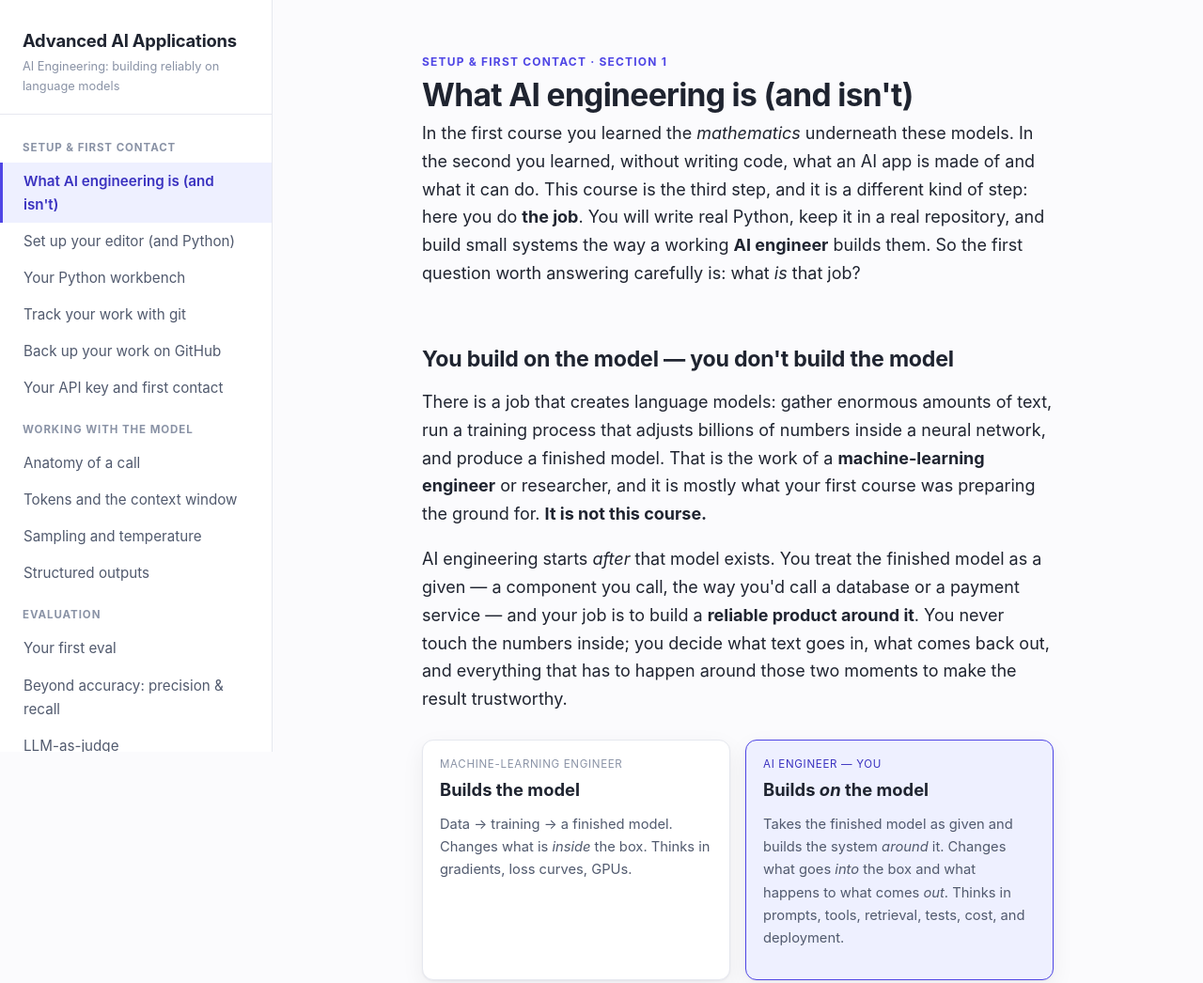
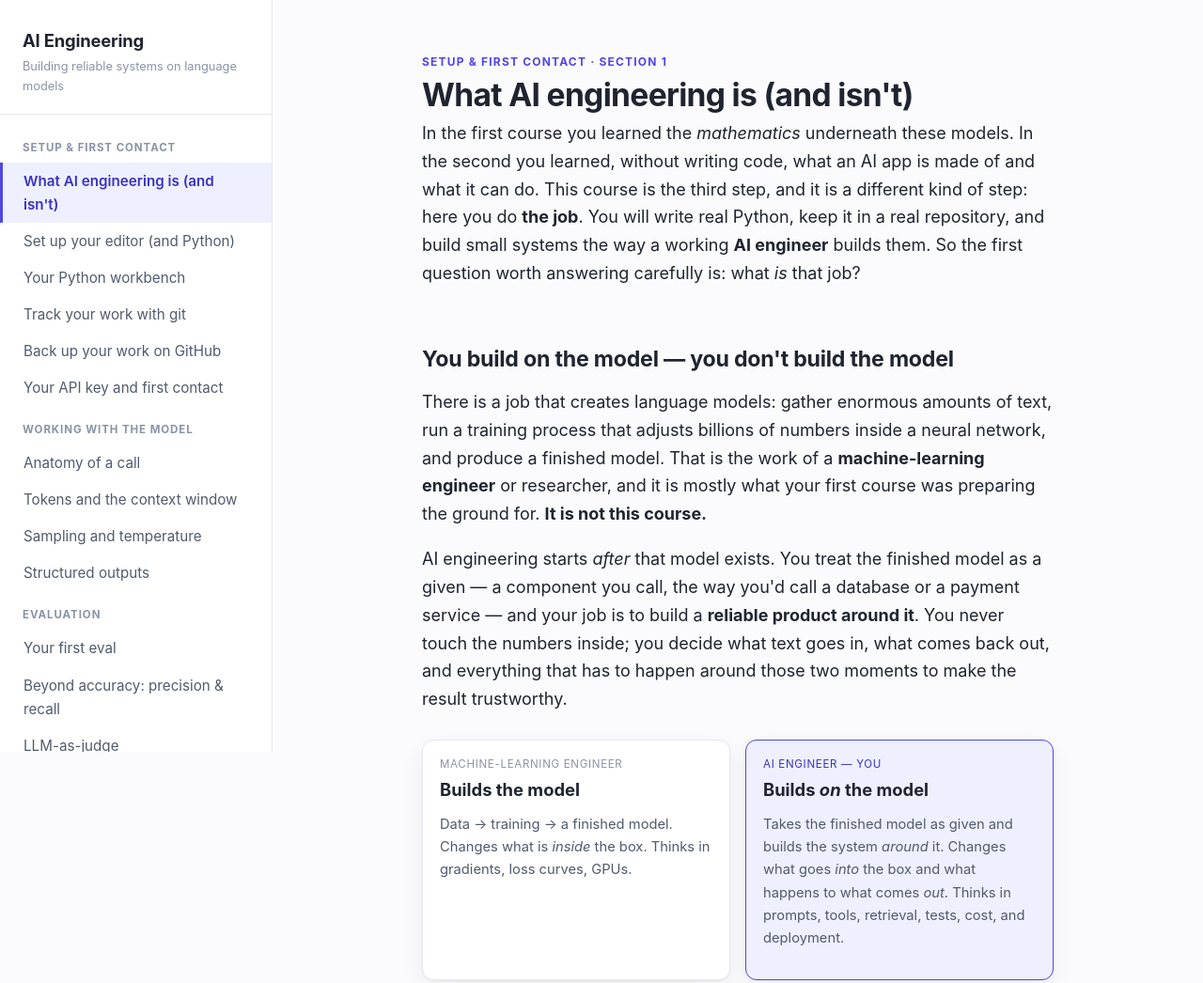
Before and after one commit to bendazz/ai-engineering, a plain HTML site: page index.html in a window 1280 px wide. Shown: the top 1046 px of the page at 94% size. Drawn offline with nearby package versions, Linux system fonts and the light colour scheme.

Commit message:
Rename site to "AI Engineering"
Update the browser title, sidebar brand, and footer from the skeleton's
"Advanced AI Applications" to "AI Engineering" (matching the repo and course).

Co-Authored-By: Claude Opus 4.8 (1M context) <noreply@anthropic.com>

```diff
--- a/index.html
+++ b/index.html
@@ -3,7 +3,7 @@
 <head>
   <meta charset="utf-8" />
   <meta name="viewport" content="width=device-width, initial-scale=1" />
-  <title>Advanced AI Applications</title>
+  <title>AI Engineering</title>
 
   <!-- KaTeX (math typesetting) from CDN -->
   <link rel="stylesheet"
@@ -28,8 +28,8 @@
   <!-- Sidebar / table of contents -->
   <nav id="sidebar">
     <div class="brand">
-      <div class="brand-title">Advanced AI Applications</div>
-      <div class="brand-subtitle">AI Engineering: building reliably on language models</div>
+      <div class="brand-title">AI Engineering</div>
+      <div class="brand-subtitle">Building reliable systems on language models</div>
     </div>
     <div id="toc"></div>
   </nav>
@@ -39,7 +39,7 @@
     <main id="content"></main>
     <nav id="pager"></nav>
     <footer id="page-footer">
-      Advanced AI Applications · An interactive AI-engineering course.
+      AI Engineering · An interactive, eval-driven course.
     </footer>
   </div>
 
```
